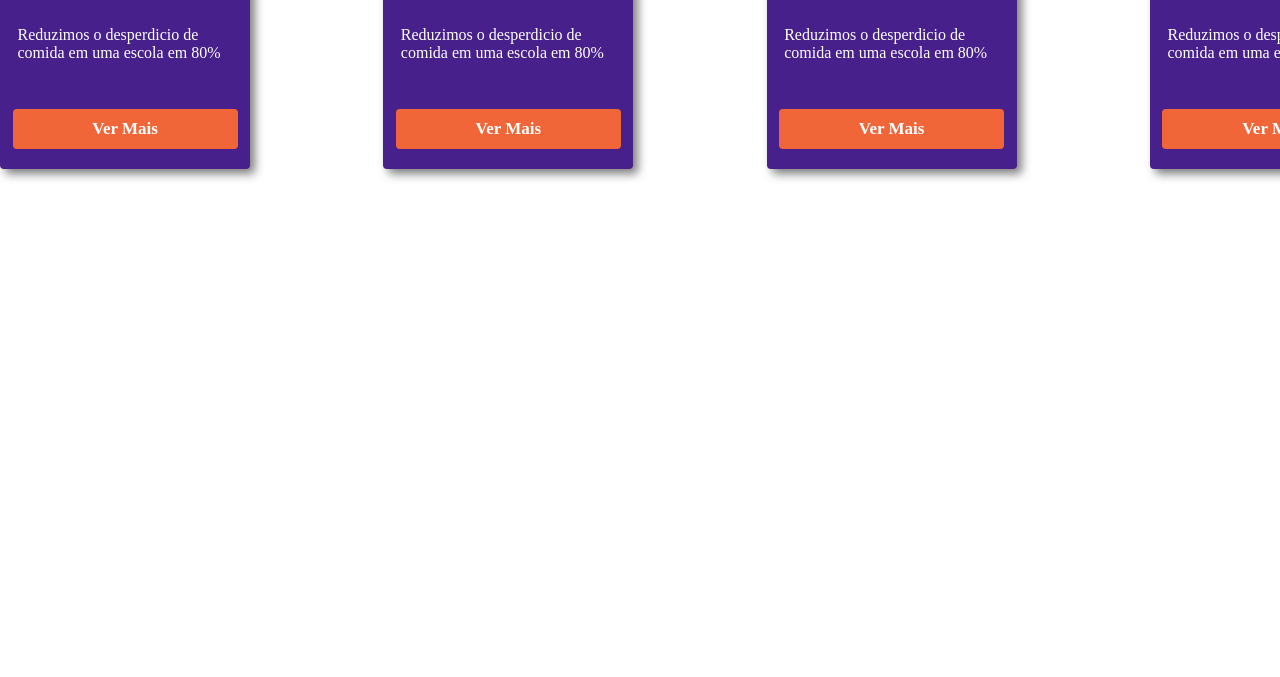
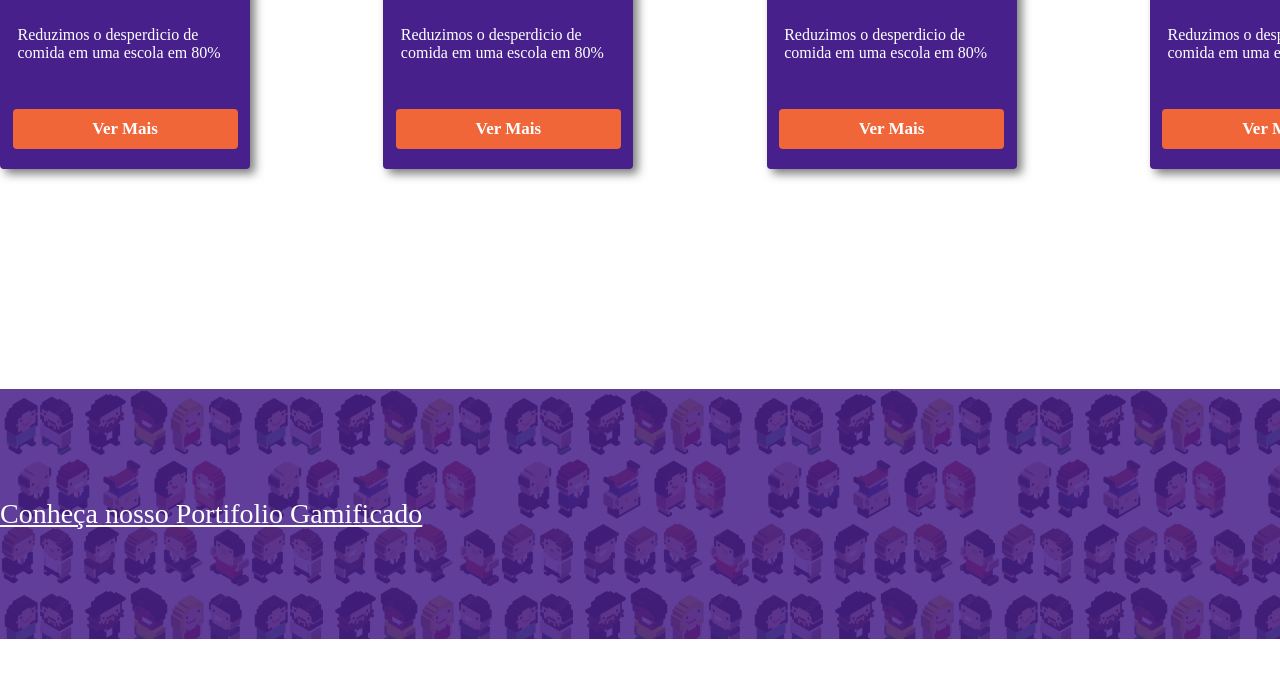
Before and after one commit to ThomasStoianov/Gamifica-Ai, a plain HTML site: page index.html in a window 1280 px wide. Shown: the part 1933-2610 px from the top of the page. Before the commit the page ends 2322 px from the top, so only its background shows below. Drawn offline with Linux system fonts and the light colour scheme; a web font is replaced by a local one.

Commit message:
feat: Seção Portifolio, feito com paralaxe

```diff
--- a/index.html
+++ b/index.html
@@ -77,6 +77,13 @@
             </div>
         </div>
     </section>
+    <section id="portifolio">
+        <div class="filtro"></div>
+        <div class="container-grid">
+            <a href="#">Conheça nosso Portifolio Gamificado</a>
+        </div>
+    </section>
+
 </body>
 
 </html>
--- a/style.css
+++ b/style.css
@@ -206,3 +206,52 @@ h2 {
 .card button:hover {
     background-color: #ad4929;
 }
+
+#portifolio {
+    height: 250px;
+
+    margin-bottom: 120px;
+
+    background-image: url(img/bonecos.png);
+    background-size: 250px;
+
+    background-repeat: repeat;
+
+    background-attachment: fixed;
+
+    position: relative;
+}
+
+.filtro {
+    height: 100%;
+    width: 100%;
+
+    background-color: #47208bdc;
+
+    position: absolute;
+    top: 0;
+}
+
+#portifolio .container-grid {
+    height: 100%;
+
+    display: flex;
+    flex-direction: column;
+    justify-content: center;
+
+
+}
+
+
+#portifolio a {
+    font-family: "Anta";
+    font-size: 28px;
+
+    color: white;
+
+    z-index: 1;
+}
+
+#portifolio a:hover {
+    transform: scale(1.05);
+}
```
Also changed, not shown: img/bonecos.png (added).
